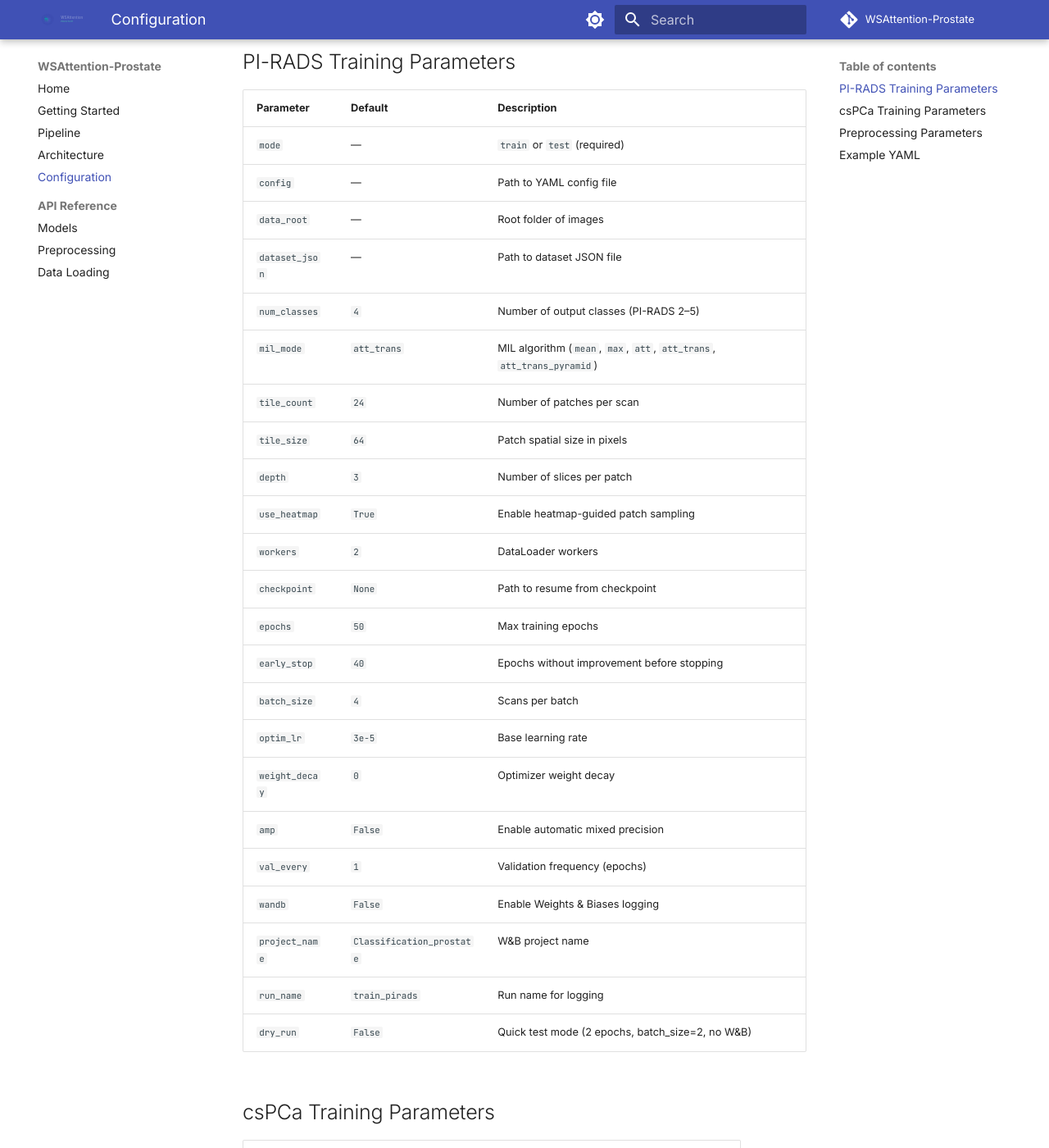
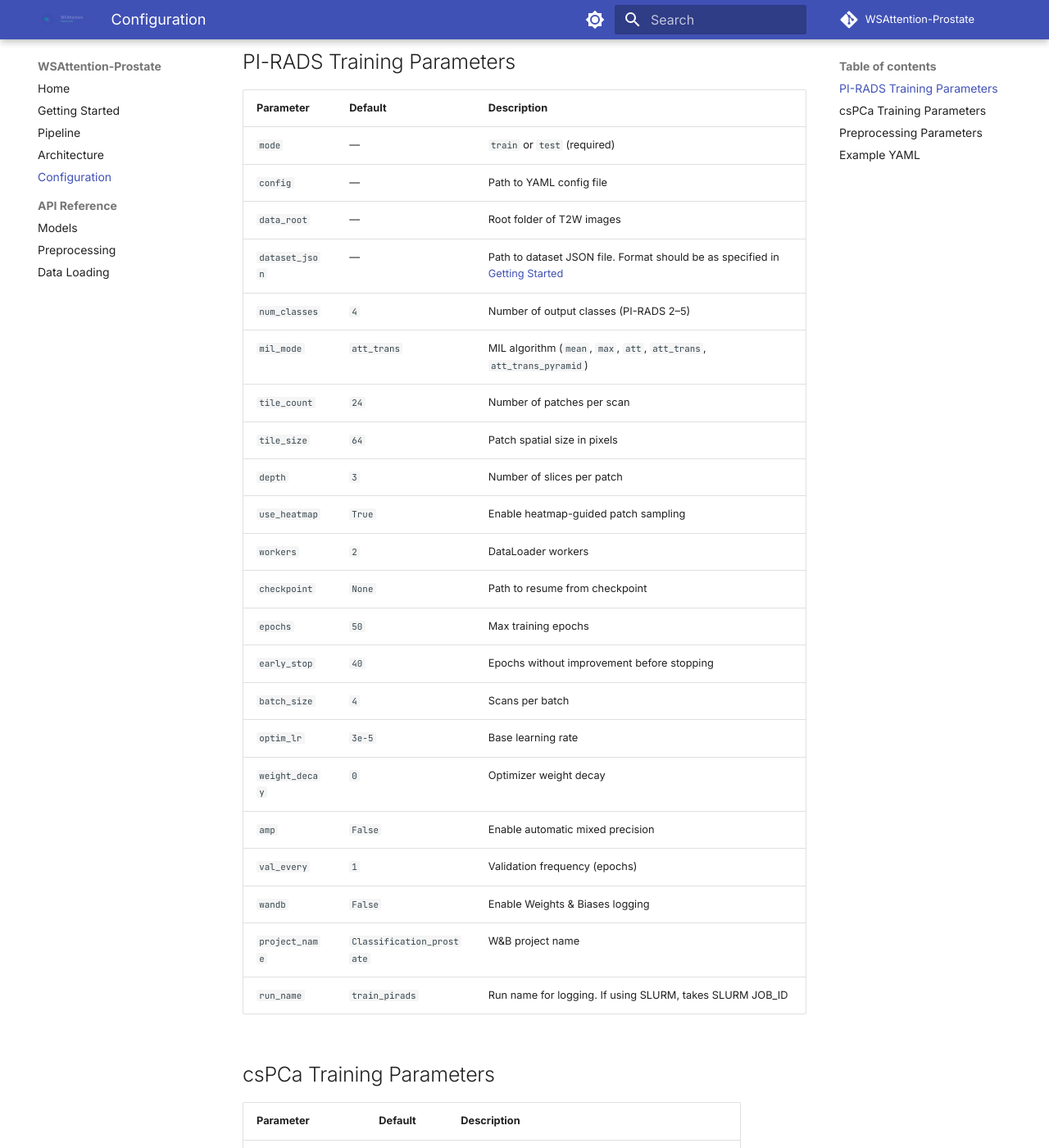
Before and after one commit to anirudhbalaraman/WSAttention-Prostate, an MkDocs documentation site: the page built from docs/configuration.md, in a window 1280 px wide and 1400 px high, scrolled down 269 px. Shown: the whole window at 82% size. Built offline with MkDocs 1.6.1 and Material for MkDocs 9.7.7, drawn with Linux system fonts in a browser that asks for light colours; comment, search, counter and statistics services are not loaded; some of the changed text lies outside the part shown.

Commit message:
Update configuration.md

```diff
--- a/docs/configuration.md
+++ b/docs/configuration.md
@@ -12,8 +12,8 @@ python run_pirads.py --mode train --config config/config_pirads_train.yaml
 |-----------|---------|-------------|
 | `mode` | — | `train` or `test` (required) |
 | `config` | — | Path to YAML config file |
-| `data_root` | — | Root folder of images |
-| `dataset_json` | — | Path to dataset JSON file |
+| `data_root` | — | Root folder of T2W images |
+| `dataset_json` | — | Path to dataset JSON file. Format should be as specified in [Getting Started](getting-started.md) |
 | `num_classes` | `4` | Number of output classes (PI-RADS 2–5) |
 | `mil_mode` | `att_trans` | MIL algorithm (`mean`, `max`, `att`, `att_trans`, `att_trans_pyramid`) |
 | `tile_count` | `24` | Number of patches per scan |
@@ -31,8 +31,7 @@ python run_pirads.py --mode train --config config/config_pirads_train.yaml
 | `val_every` | `1` | Validation frequency (epochs) |
 | `wandb` | `False` | Enable Weights & Biases logging |
 | `project_name` | `Classification_prostate` | W&B project name |
-| `run_name` | `train_pirads` | Run name for logging |
-| `dry_run` | `False` | Quick test mode (2 epochs, batch_size=2, no W&B) |
+| `run_name` | `train_pirads` | Run name for logging. If using SLURM, takes SLURM JOB_ID |
 
 ## csPCa Training Parameters
 
@@ -48,7 +47,6 @@ python run_pirads.py --mode train --config config/config_pirads_train.yaml
 | `batch_size` | `32` | Scans per batch |
 | `optim_lr` | `2e-4` | Learning rate |
 | `num_seeds` | `20` | Number of random seeds for CI |
-| `dry_run` | `False` | Quick test mode |
 
 Shared parameters (`num_classes`, `mil_mode`, `tile_count`, `tile_size`, `depth`, `use_heatmap`, `workers`, `val_every`) have the same defaults as PI-RADS.
 
```
Also changed, not shown: other parts of docs/configuration.md (+0 -2 lines).
